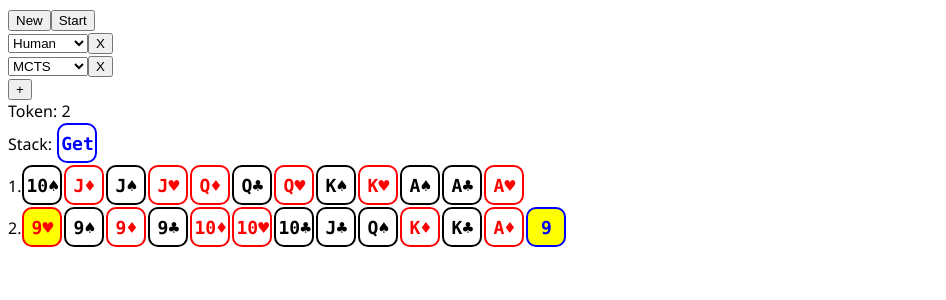
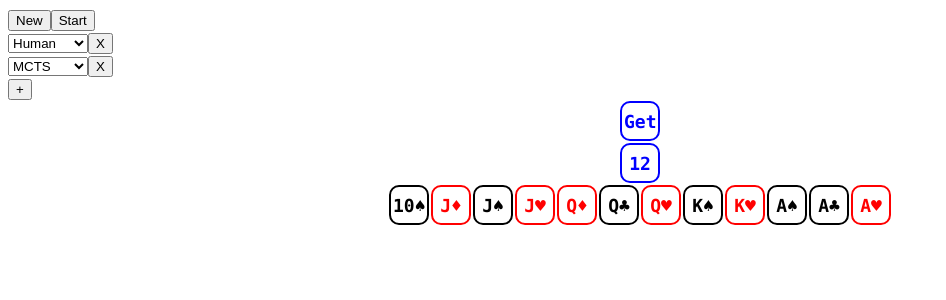
Before and after one commit to adam-zielonka/pan, a React (Create React App) app: page / in a window 1280 px wide. Shown: the top 300 px of the page, without its empty margins (0-946 px from the left). Built offline with nearby package versions, Linux system fonts and the light colour scheme.

Commit message:
Less information on screen

```diff
--- a/src/components/Board.tsx
+++ b/src/components/Board.tsx
@@ -22,14 +22,12 @@ const CardElement: React.FC<{
 
 const PlayerElement: React.FC<{
   player: IPlayer,
-  id: number,
   isStackEmpty: boolean
-}> = ({ player, id, isStackEmpty }) => {
+}> = ({ player, isStackEmpty }) => {
   const { isActionAvailable, isComboActionAvailable, setComboMode } = useStore().gameStore
 
   return (
-    <div>
-      {id+1}.
+    <div className='cards'>
       {player.getCards().map(card => <CardElement
         key={card.toString()}
         card={card}
@@ -44,14 +42,24 @@ const PlayerElement: React.FC<{
   )
 }
 
+const OponentElement: React.FC<{
+  player: IPlayer
+}> = ({ player }) => {
+  return (
+    <div className='cards'>
+      <button disabled={true} className='card'>{player.getCards().length}</button>
+    </div>
+  )
+}
+
 const Board: React.FC = () => {
-  const { token, stack, players, getFromStack } = useStore().gameStore
+  const { stack, players, getFromStack } = useStore().gameStore
 
   return (
-    <div className="board">
-      Token: {token + 1}
-      <div>
-        Stack: {stack.map(card => <CardElement
+    <div className='board'>
+      <div className='cards'>
+        {stack.length > 3 && <button disabled={true} className='card'>...</button>}
+        {stack.slice(Math.max(stack.length - 3, 0)).map(card => <CardElement
           key={card.toString()}
           card={card}
           disabled={true}
@@ -62,12 +70,14 @@ const Board: React.FC = () => {
           disabled={stack.length > 1 ? false : true}
         >Get</button>
       </div>
-      {players.map((player, i) => <PlayerElement
+      {players.filter((_, i) => i).map((player, i) => <OponentElement
         key={i}
-        id={i}
         player={player}
+      />)}
+      <PlayerElement
+        player={players[0]}
         isStackEmpty={stack.length ? true : false}
-      />)}
+      />
     </div>
   )
 }
--- a/src/style.css
+++ b/src/style.css
@@ -23,3 +23,8 @@ body {
 .card:disabled {
   background: #FFF;
 }
+.cards {
+  display: flex;
+  justify-content: center;
+  flex-wrap: wrap;
+}
```
